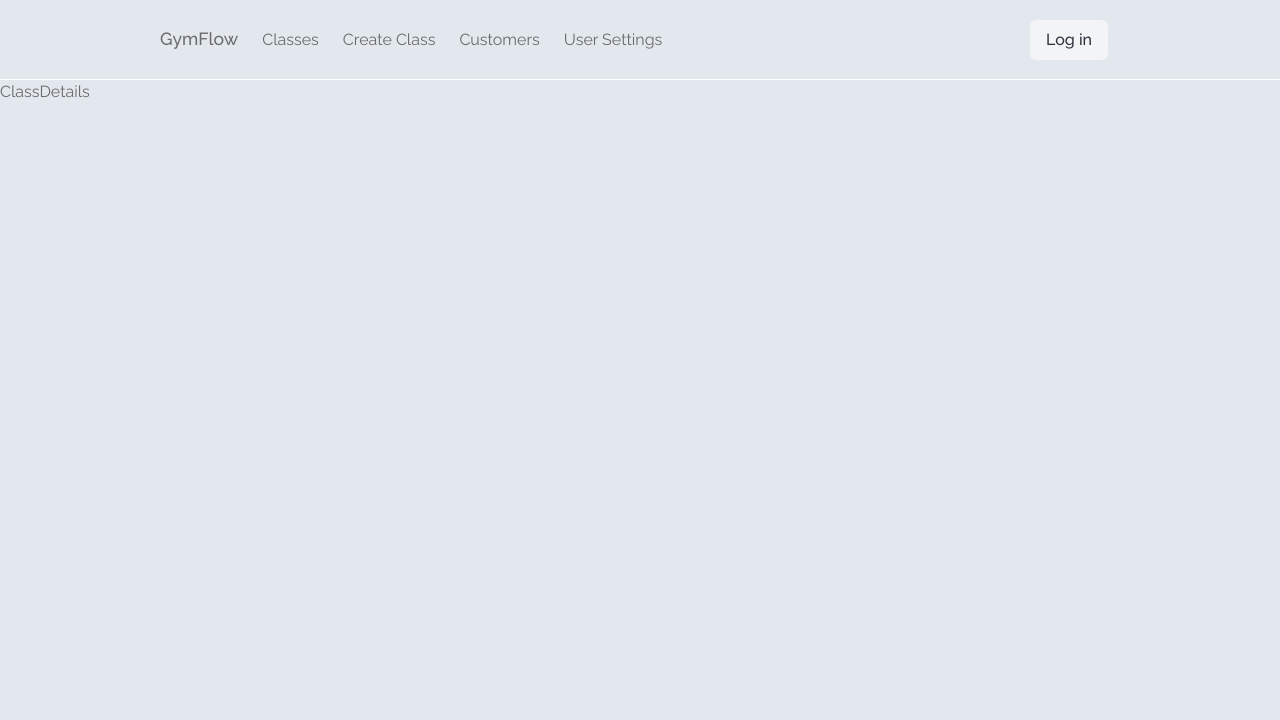
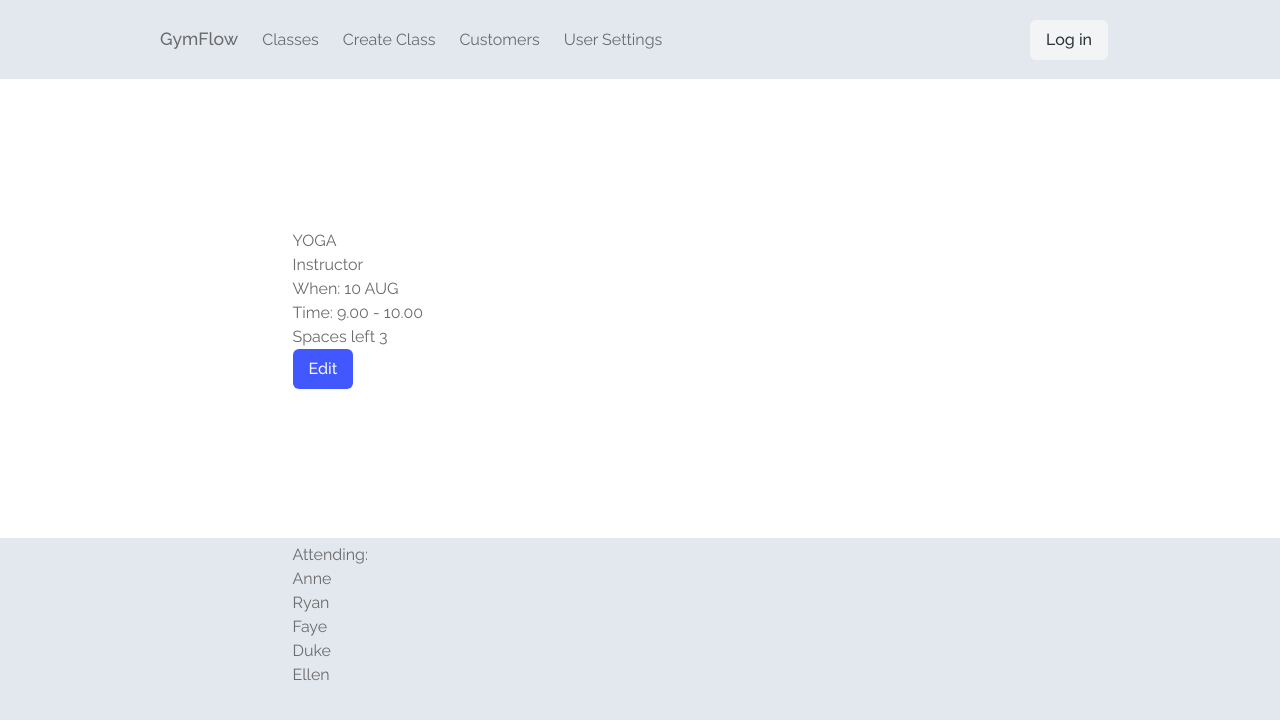
Before and after one commit to nlina-0/T3A2-B_FullStackApp, a React (Vite) app in the folder src/GymFlow/: page /classes/classDetails in a window 1280 px wide. Shown: the top 720 px of the page. Built offline with nearby package versions, Linux system fonts and the light colour scheme.

Commit message:
improved classDetails layout

```diff
--- a/src/GymFlow/src/components/ClassCard.jsx
+++ b/src/GymFlow/src/components/ClassCard.jsx
@@ -5,8 +5,8 @@ const ClassCard = (props) => {
 
   return (
     <>
+        {/* Replace classDetails with class ID */}
         <Link to='/classes/classDetails'>
-      <div class="container is-max-tablet">
           <div class='card'>
             <div class='card-content'>
               <div class='media-content'>
@@ -18,7 +18,6 @@ const ClassCard = (props) => {
               </div>
             </div>
           </div>
-      </div>
         </Link>
     </>
 
--- a/src/GymFlow/src/components/ClassDetails.jsx
+++ b/src/GymFlow/src/components/ClassDetails.jsx
@@ -1,8 +1,37 @@
-import React from 'react'
+import React, { useState } from 'react'
 
-const ClassDetails = () => {
+const ClassDetails = (props) => {
+  // List of customers booked in
+  const [attendees, setAttendees] = useState(
+    ['Anne', 'Ryan', 'Faye', 'Duke', 'Ellen']
+  )
+
   return (
-    <div>ClassDetails</div>
+    <>
+    <section class="section is-medium" id="class-detail">
+      <div class="container is-max-tablet">
+        <p>YOGA</p>
+        <p>Instructor</p>
+        <p>When: 10 AUG</p>
+        <p>Time: 9.00 - 10.00</p>
+        <p>Spaces left 3</p>
+        <button class="button is-link">Edit</button>
+      </div>
+    </section>
+
+    <section>
+      <div class="container is-max-tablet">
+        <p>Attending:</p>
+        <ul>
+          {
+            attendees.map((att) => (
+              <li>{att}</li>
+            ))
+          }
+        </ul>
+      </div>
+    </section>
+    </>
   )
 }
 
--- a/src/GymFlow/src/components/Classes.jsx
+++ b/src/GymFlow/src/components/Classes.jsx
@@ -46,7 +46,7 @@ const Classes = () => {
         />
       </div>
 
-      <div>
+      <div class="container is-max-tablet">
         {
           classCard.map((cl) => (
             <ClassCard
--- a/src/GymFlow/src/index.css
+++ b/src/GymFlow/src/index.css
@@ -69,9 +69,15 @@ h1 {
 }
 
 .card {
-  transition: .3s ease, transform .3s ease
+  transition: .3s ease, transform .3s ease;
+  margin-top: 10px;
 }
 
 .card:hover {
   transform: scale(1.01);
 }
+
+/* ClassDetail */
+#class-detail {
+  background-color: #ffffff;
+}
```
Lines whose indentation alone changed are shown as unchanged.
